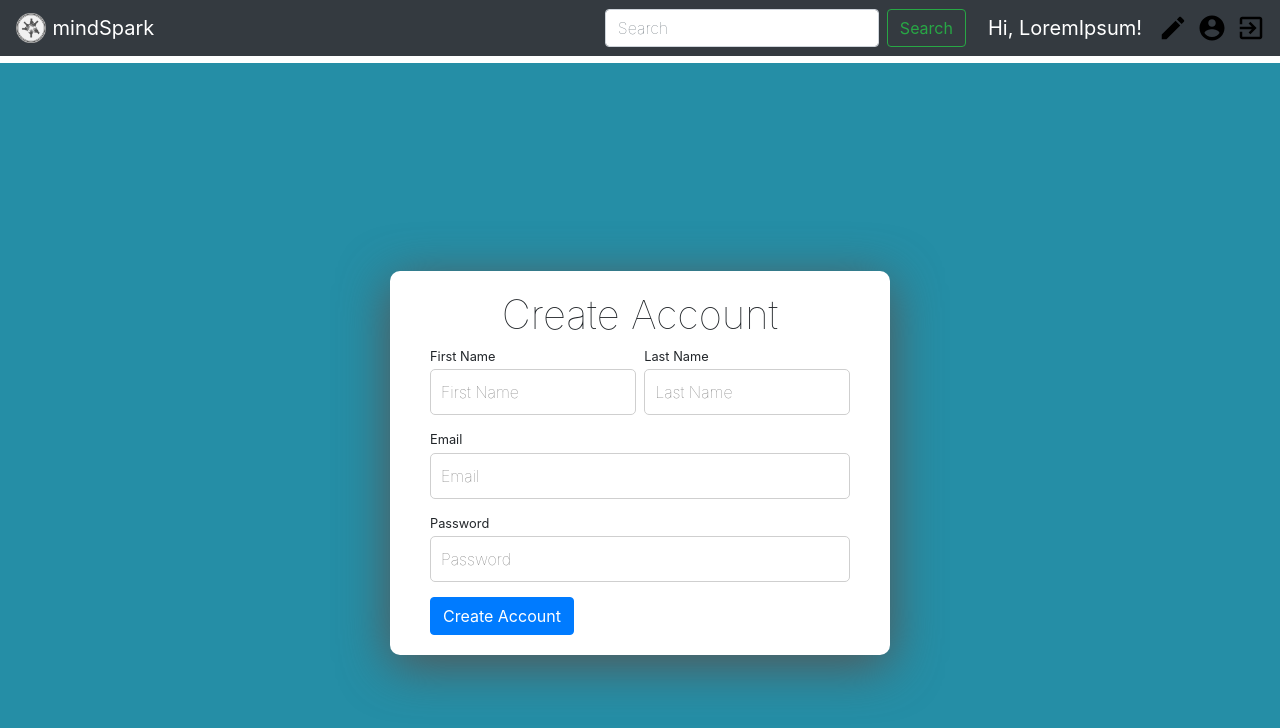
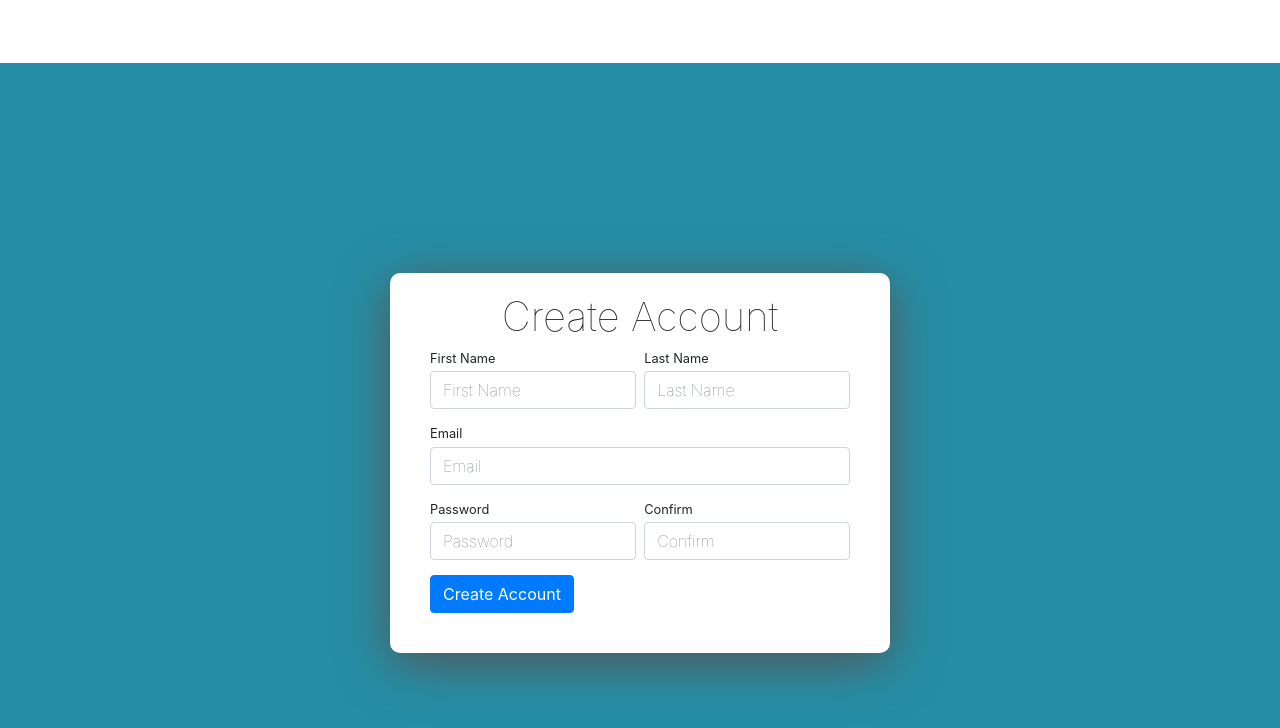
Before and after one commit to abansal98/mindSpark, a React (Create React App) app in the folder react-app/: page /signup in a window 1280 px wide. Shown: the top 728 px of the page. Built offline with nearby package versions, Linux system fonts and the light colour scheme.

Commit message:
update validation of sign up

```diff
--- a/react-app/src/signup.css
+++ b/react-app/src/signup.css
@@ -8,7 +8,8 @@
 }
 
 .form-wrapper {
-  width: 500px;
+  height: 380px;
+
   display: flex;
   background-color: #ffffff;
   box-shadow: 0px 10px 50px #555;
@@ -22,6 +23,13 @@ form {
   display: flex;
   flex-wrap: wrap;
 }
+
+form input.invalid
+{
+  border-color: red;
+}
+
+
 
 h1 {
   text-align: center;
@@ -49,7 +57,8 @@ input::placeholder {
 .firstName,
 .lastName,
 .email,
-.password {
+.password,
+.confirmPassword {
   display: flex;
   flex-direction: column;
   margin-bottom: 15px;
@@ -60,9 +69,25 @@ input::placeholder {
   width: 49%;
 }
 
-.email,
-.password {
+.email
+ {
   width: 100%;
+}
+
+.password
+{
+  margin-right: 1%;
+}
+
+.confirmPassword
+{
+  margin-left: 1%;
+}
+
+.password,
+.confirmPassword
+{
+  width: 49%;
 }
 
 input {
--- a/react-app/src/signup.js
+++ b/react-app/src/signup.js
@@ -1,9 +1,14 @@
 import React, { Component } from "react";
 // import { Navbar } from "react-bootstrap";
 import Navbar from "./Navbar";
-import Footer from "./Footer";
+//import Footer from "./Footer";
 import './signup.css'
-import {Link} from 'react-router-dom';
+//import {Link} from 'react-router-dom';
+
+const passwordRegex = RegExp
+(
+  /((?=.*\d)(?=.*[A-Z])(?=.*\W).{6,15})$/
+);
 
 class SignUp extends Component {
   constructor(props) {
@@ -11,16 +16,22 @@ class SignUp extends Component {
     this.state = {
       email: "",
       username: "",
+      firstName: "",
+      lastName: "",
       password: "",
+      confirmPassword: "",
       emailValid: false,
       userValid: false,
       passwordValid: false,
+      confirm: false,
       formValid: false,
-      error: { email: "", password: "", username: "" }
+      error: { email: "", password: "", username: "", firstName: "", lastName: "", e_confirm: "" }
     };
   }
 
-  handleSubmit(e) {}
+  handleSubmit(e) {
+
+  }
 
   handleUserInput(e) {
     const name = e.target.name;
@@ -30,11 +41,13 @@ class SignUp extends Component {
     });
   }
 
+
   validateField(fieldName, value) {
     let errors = this.state.error;
     let emailValid = this.state.emailValid;
     let passValid = this.state.passwordValid;
     let usrValid = this.state.userValid;
+    let confirm = this.state.confirm;
 
     switch (fieldName) {
       case "email":
@@ -42,12 +55,28 @@ class SignUp extends Component {
         errors.email = emailValid ? "" : " is invalid";
         break;
       case "password":
-        passValid = value.length > 6;
-        errors.password = passValid ? "" : " is too short";
+        // contain at least 1 special character
+        // password between 6 and 15
+        // contain at least 1 capital letter
+        // contain at least 1 digit
+        passValid = passwordRegex.test(value);
+        errors.password = passValid ? "" : <div className="alert alert-warning">must have 6 password</div>;
         break;
       case "username":
-        usrValid = value.length > 6 && value.length < 50;
+        usrValid = value.length > 6 && value.length < 20;
         errors.username = usrValid ? "" : " is too short";
+        break;
+      case 'firstName':
+        usrValid = value.match("^[A-Za-z]*$") && value.length >= 2 && value.length < 20;
+        errors.firstName = usrValid ? "" : <div className="error"> is invalid</div>;
+        break;
+      case 'lastName':
+        usrValid = value.match("^[A-Za-z]*$") && value.length >= 2 && value.length < 20;
+        errors.lastName = usrValid ? "" : <div className="error"> is invalid</div>;
+        break;
+      case 'confirmPassword':
+        confirm = (this.state.confirmPassword === this.state.password);
+        errors.e_confirm = confirm ? "" : <div className="error"> not match</div>;
         break;
       default:
         break;
@@ -57,7 +86,8 @@ class SignUp extends Component {
         error: errors,
         userValid: usrValid,
         emailValid: emailValid,
-        passwordValid: passValid
+        passwordValid: passValid,
+        confirm: confirm
       },
       this.validateForm
     );
@@ -68,52 +98,79 @@ class SignUp extends Component {
       formValid:
         this.state.userValid &&
         this.state.emailValid &&
-        this.state.passwordValid
+        this.state.passwordValid &&
+        this.state.confirm
     });
   }
+
 
   render() {
     return (
       <React.Fragment>
-        <Navbar />
+
         <div className="wrapper">
+
           <div className="form-wrapper">
+
             <h1>Create Account</h1>
             <form onSubmit={this.handleSubmit.bind(this)}>
               <div className="firstName">
                 <label for="firstName">First Name</label>
-                <input placeholder="First Name"
+                <input className={`form-control ${this.state.error.firstName ? 'invalid' : ''}`}
+                        placeholder="First Name"
                         type="text"
                         name="firstName"
                         onChange={this.handleUserInput.bind(this)}
                 />
+                <div className="invalid-name">{this.state.error.firstName}</div>
               </div>
 
               <div className="lastName">
                 <label for="lastName">Last Name</label>
-                <input placeholder="Last Name"
+                <input className={`form-control ${this.state.error.lastName ? 'invalid': ''}`}
+                        placeholder="Last Name"
                         type="text"
                         name="lastName"
                         onChange={this.handleUserInput.bind(this)}
                 />
+                <div className="invalid-name">{this.state.error.lastName}</div>
               </div>
 
               <div className="email">
                 <label for="email">Email</label>
-                <input placeholder="Email"
+                <input className={`form-control ${this.state.error.email ? 'invalid' : ''}`}
+                        placeholder="Email"
                         type="email"
                         name="email"
                         onChange={this.handleUserInput.bind(this)}
+
                 />
+                <div className="invalid-email">{this.state.error.email}</div>
               </div>
 
               <div className="password">
                 <label for="password">Password</label>
-                <input placeholder="Password"
+                <input className={`form-control ${this.state.error.password ? 'invalid' : ''}`}
+                        placeholder="Password"
                         type="password"
                         name="password"
                         onChange={this.handleUserInput.bind(this)}
+                        onBlur={this.validateField.bind(this)}
+
                 />
+                <div className="invalid-password">{this.state.error.password}</div>
+              </div>
+
+              <div className="confirmPassword">
+                <label for="confirmPassword">Confirm</label>
+                <input className={`form-control ${this.state.error.e_confirm ? 'invalid' : ''}`}
+                        placeholder="Confirm"
+                        type="password"
+                        name="confirmPassword"
+                        onChange={this.handleUserInput.bind(this)}
+
+                />
+                <div className="invalid-confirm">{this.state.error.e_confirm}</div>
               </div>
 
               <div className="createAccount">
```
